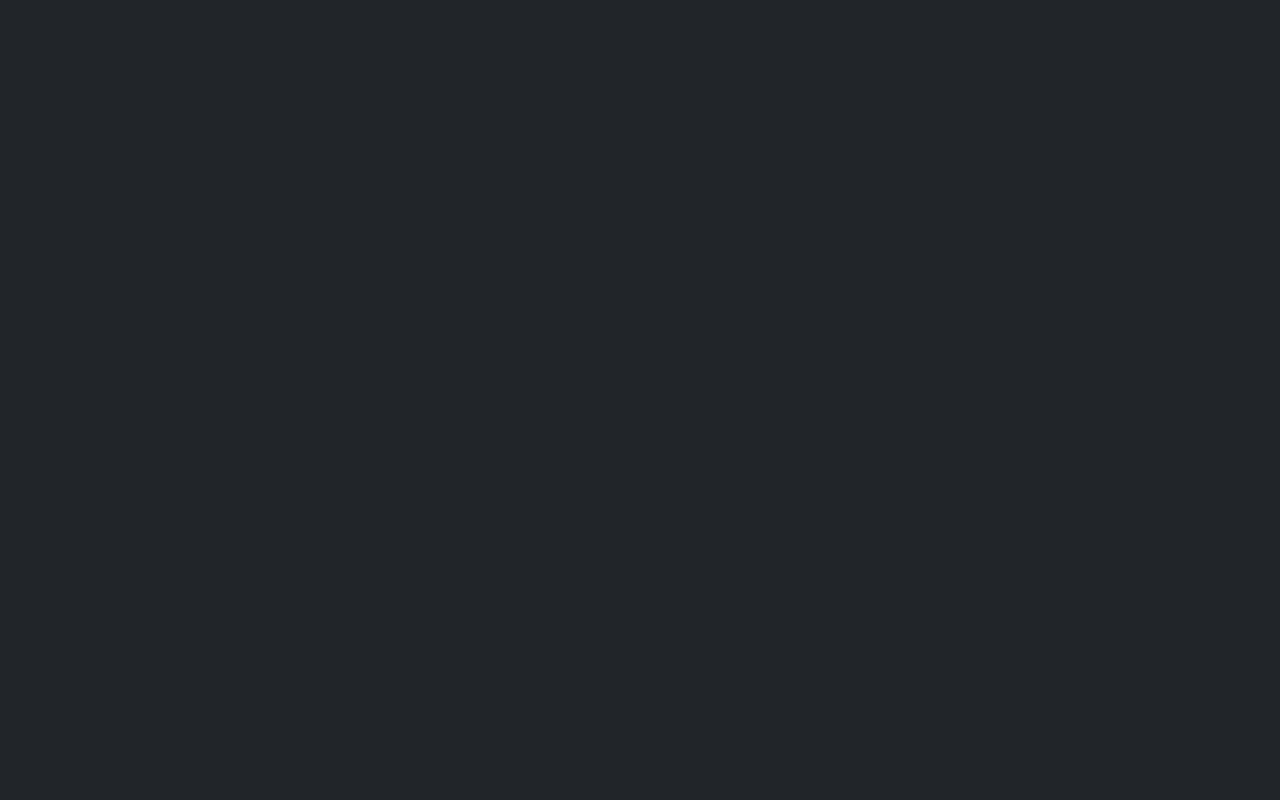
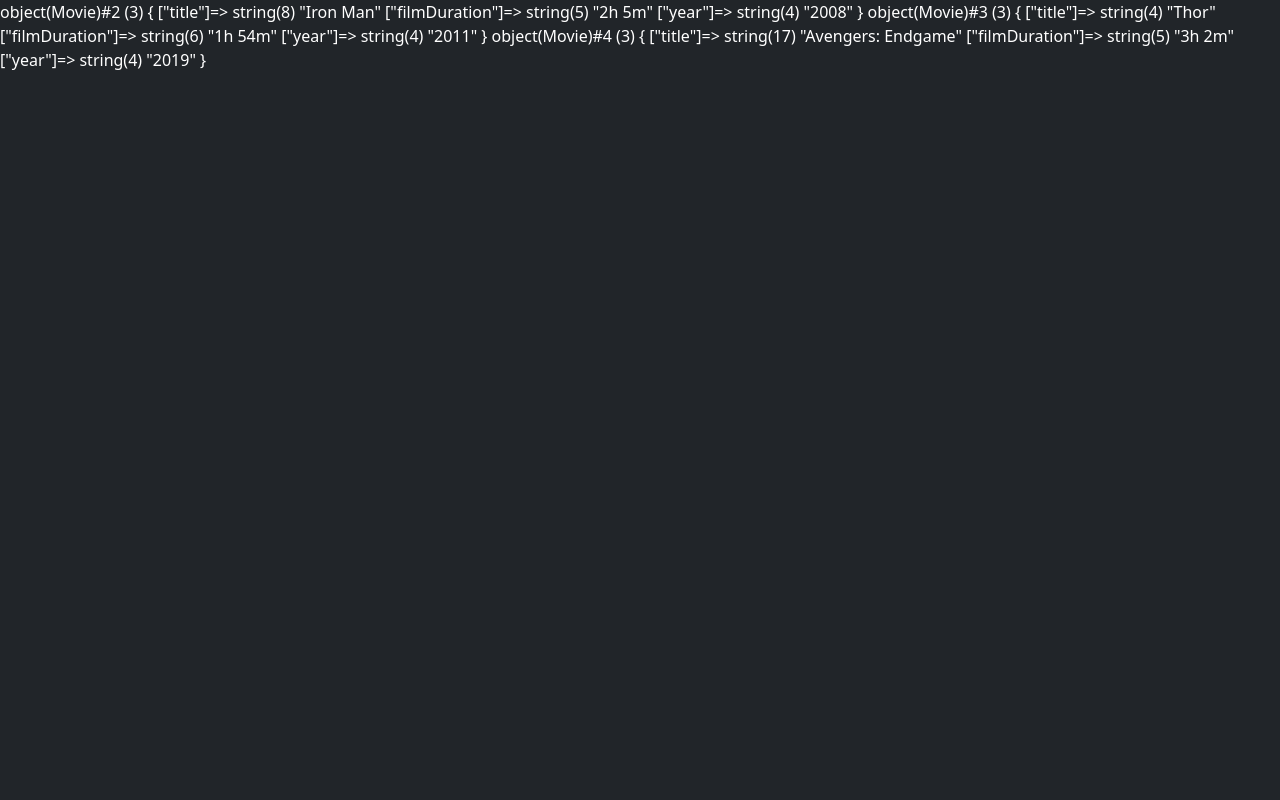
Before and after one commit to MikePio/php-oop-1, a PHP site: page / in a window 1280 px wide. Before the commit the page is empty. Run offline with PHP 8.4, Linux system fonts and the light colour scheme.

Commit message:
Declared attributes/instance variables

```diff
--- a/index.php
+++ b/index.php
@@ -1,16 +1,33 @@
 <?php
 
-// definire una classe
+//* definire una classe
 class Movie{
   public $title;
   public $filmDuration;
   public $year;
 }
 
-// attributi/variabili d’istanza
-// var_dump(Movie);
+//* Dichiarati attributi/variabili d’istanza
+$ironMan = new Movie();
+$ironMan->title = "Iron Man";
+$ironMan->filmDuration = "2h 5m";
+$ironMan->year = "2008";
 
+var_dump($ironMan);
 
+$thor = new Movie();
+$thor->title = "Thor";
+$thor->filmDuration = "1h 54m";
+$thor->year = "2011";
+
+var_dump($thor);
+
+$endgame = new Movie();
+$endgame->title = "Avengers: Endgame";
+$endgame->filmDuration = "3h 2m";
+$endgame->year = "2019";
+
+var_dump($endgame);
 
 // Iron Man
 // 2h 5m
```
